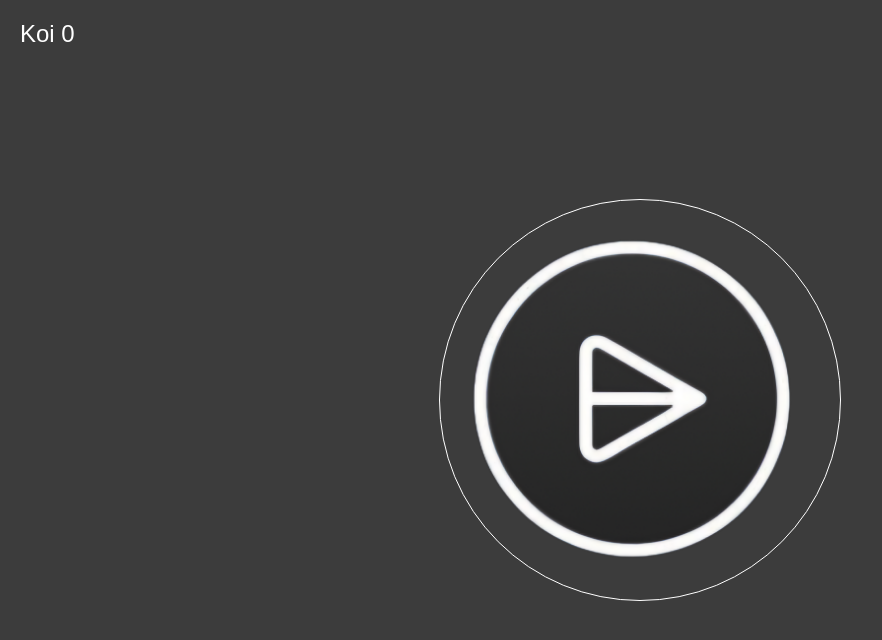
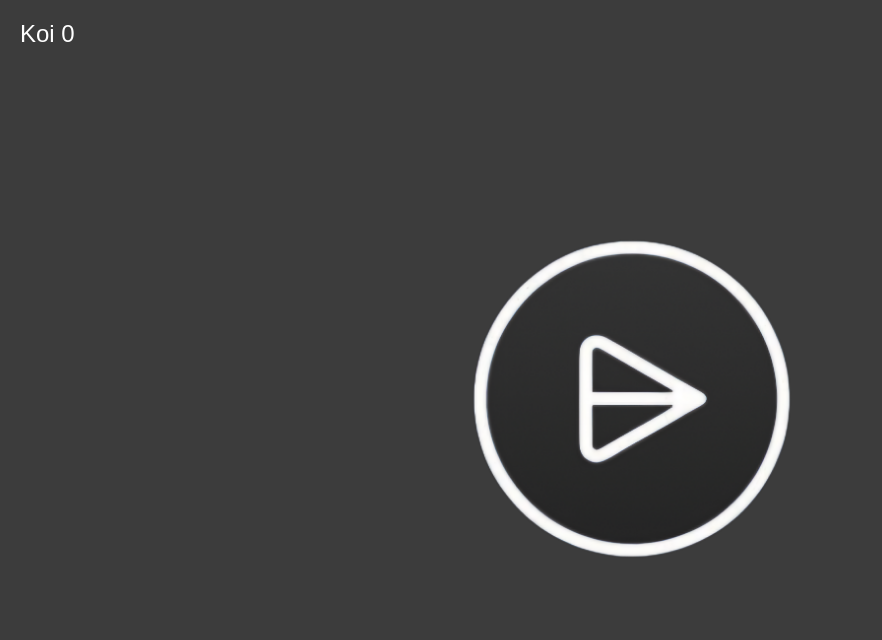
Before and after one commit to User0000000000000000007/User0000000000000000007.github.io, a plain HTML site: page index.html in a window 1280 px wide. Shown: the whole page, without its empty margins (0-882 px from the left). Drawn offline with Linux system fonts and the light colour scheme.

Commit message:
Update index.html

```diff
--- a/index.html
+++ b/index.html
@@ -17,7 +17,7 @@
             position: absolute;
             top: 50%;
             left: 50%;
-border: 1px solid white;
+border: 1px solid transparent;
   border-radius: 99999%;
             transform: translate(-50%, -50%);
             cursor: pointer;
@@ -66,6 +66,9 @@ border: 1px solid white;
                 transform: translate(-50%, -100vh);
             }
         }
+
+        ::-moz-selection { /* Code for Firefox */  color: red;  background: transparent;}
+        ::selection {  color: red;  background: transparent;}
     </style>
 </head>
 <body>
```
